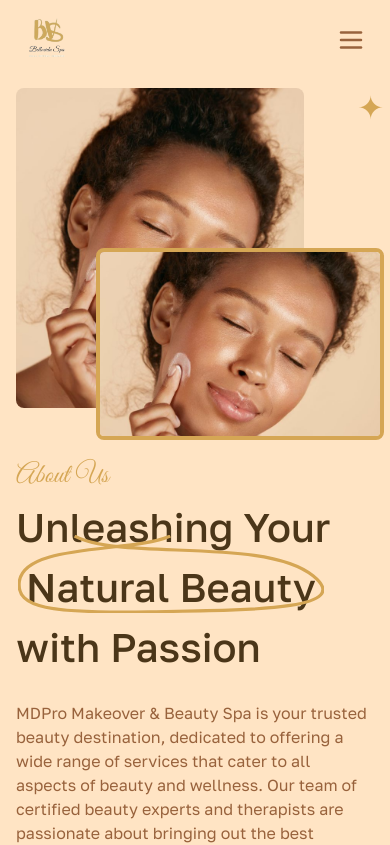
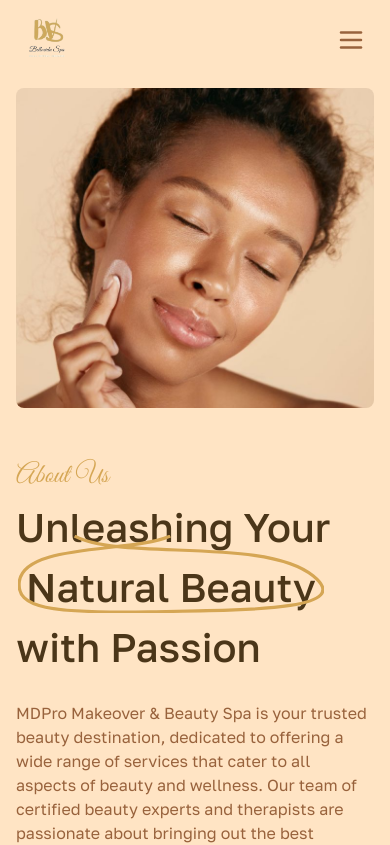
Before and after one commit to kareemcodes-1/mimi-cvs, a React (Vite) app: page /about in a window 390 px wide. Shown: the top 845 px of the page. Built offline with nearby package versions, Linux system fonts and the light colour scheme.

Commit message:
minor changes

```diff
--- a/src/about/page.jsx
+++ b/src/about/page.jsx
@@ -17,9 +17,9 @@ const AboutPage = () => {
 
         <div className="lg:px-[2rem] px-[1rem]">
           <div className="lg:grid flex flex-col grid-cols-2 gap-[1rem]">
-            <div class="relative lg:h-[25rem] lg:w-[28rem] w-[18rem] h-[20rem]">
+            <div class="relative lg:h-[25rem] lg:w-[28rem] w-full h-[20rem]">
               <h1
-                className="absolute lg:right-[-7rem] right-[-5rem] top-0 text-[2rem] text-[#d5a654]"
+                className="lg:block hidden absolute lg:right-[-7rem] right-[-4rem] top-0 text-[2rem] text-[#d5a654]"
                 id="hero-img"
               >
                 ✦
@@ -30,7 +30,7 @@ const AboutPage = () => {
                 class="h-full w-full object-cover rounded-[.5rem]"
               />
 
-              <div class="absolute right-[-5rem] top-[10rem] lg:h-[20rem] h-[12rem] w-[18rem]">
+              <div class="lg:block hidden absolute right-[-5rem]top-[10rem] lg:h-[20rem] w-[18rem]">
                 <img
                   src="/home1.jpg"
                   alt="Second Image"
@@ -84,7 +84,7 @@ const AboutPage = () => {
               </h2>
 
               <div className="flex items-center gap-[1.5rem] mt-[1.5rem]">
-                <div className="bg-white shadow-sm rounded-full text-[#98623C] w-[5.5rem] h-[3rem] flex items-center justify-center text-[1.2rem] golos font-medium hover:bg-[#4B3619] hover:text-white transition">
+                <div className="bg-white shadow-sm rounded-full text-[#98623C] lg:w-[5.5rem] w-[10rem] h-[3rem] flex items-center justify-center text-[1.2rem] golos font-medium hover:bg-[#4B3619] hover:text-white transition">
                   01
                 </div>
                 <div>
@@ -100,7 +100,7 @@ const AboutPage = () => {
               </div>
 
               <div className="flex items-center gap-[1.5rem] mt-[1.5rem]">
-                <div className="bg-white shadow-sm rounded-full text-[#98623C] w-[5.5rem] h-[3rem] flex items-center justify-center text-[1.2rem] golos font-medium hover:bg-[#4B3619] hover:text-white transition">
+                <div className="bg-white shadow-sm rounded-full text-[#98623C] lg:w-[5.5rem] w-[10rem] h-[3rem] flex items-center justify-center text-[1.2rem] golos font-medium hover:bg-[#4B3619] hover:text-white transition">
                   02
                 </div>
                 <div>
@@ -120,11 +120,11 @@ const AboutPage = () => {
             {/* <img src="/home1.jpg" alt="" className="h-full w-full object-cover rounded-[.5rem]"/> */}
             <video
               src="/bella.mp4"
-              controls
+              // controls
               autoPlay
               loop
               preload="true"
-              className="h-[30rem] w-full object-cover rounded-[.5rem]"
+              className="lg:h-[30rem] h-[25rem] w-full object-cover rounded-[.5rem]"
             ></video>
             {/* </div> */}
           </div>
```
